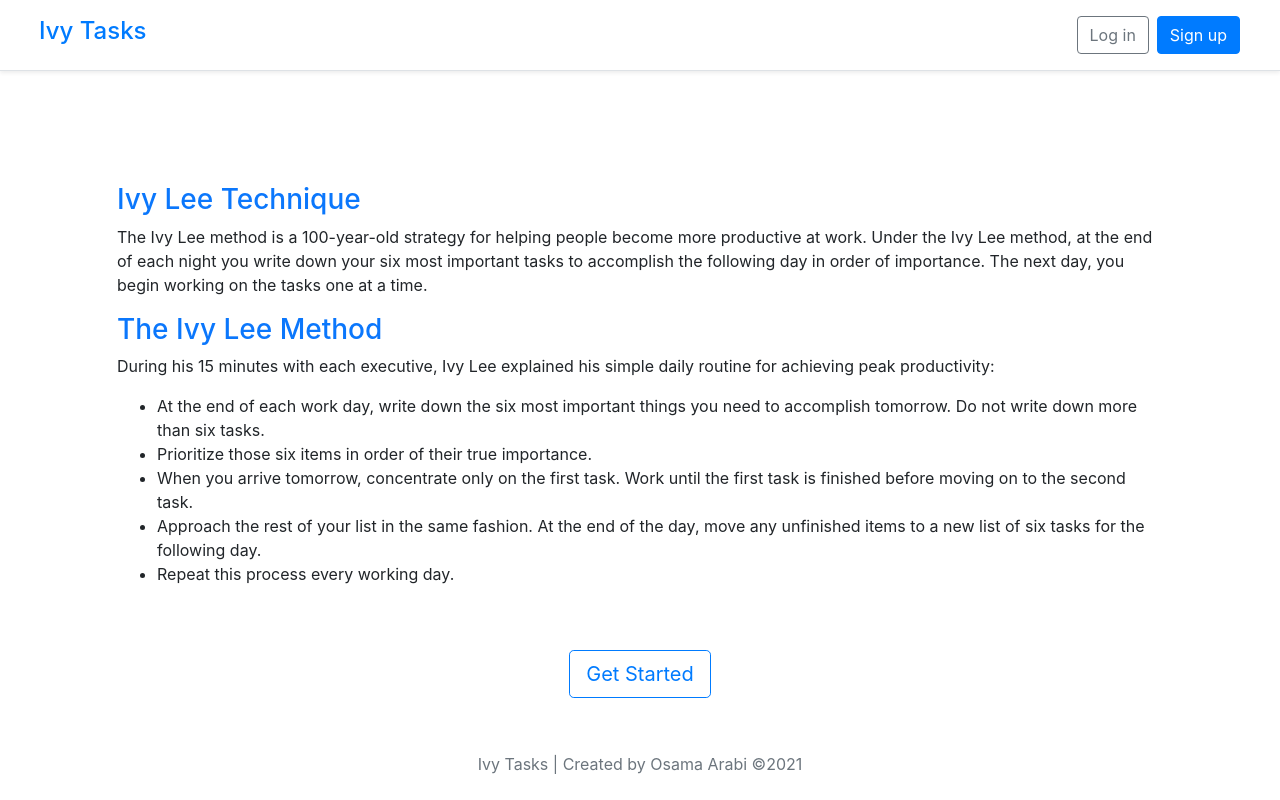
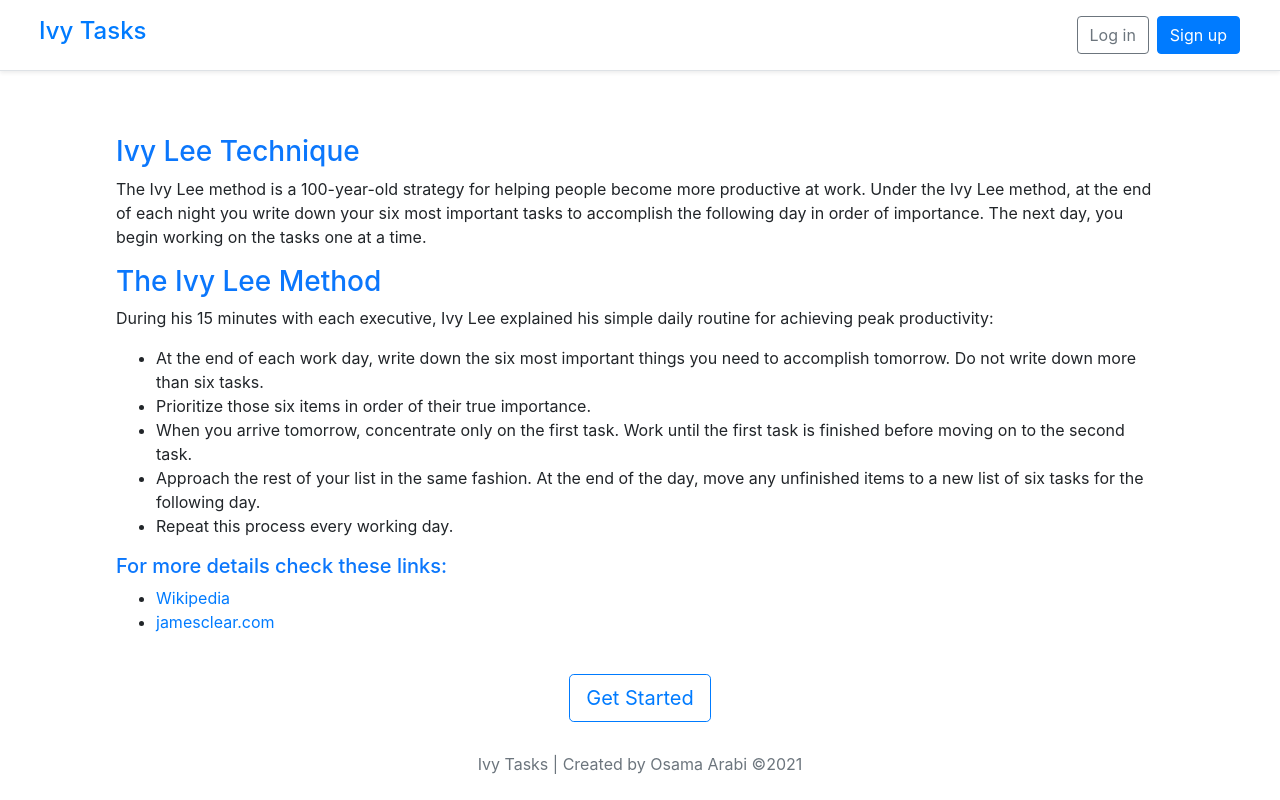
Before and after one commit to osamamhd/ivyTasks, a Django app: template templates/about.html in a window 1280 px wide. Run offline with Django 3.2, Linux system fonts and the light colour scheme; the template is opened without the code that fills it, so the values that code supplies are empty; parts of the project's set-up code (start-up, migrations or seed data) failed here and were passed over.

Commit message:
add links for more info.

```diff
--- a/templates/about.html
+++ b/templates/about.html
@@ -5,7 +5,7 @@
 {% block title %}About{% endblock title %}
 
 {% block content %}
-    <main role="main" class="container px-3 py-3 pt-md-5 pb-md-4 mx-auto">
+    <main role="main" class="container ">
         <div class="px-3 py-3 pt-md-5 pb-md-4 mx-auto">
             <h3 class="hello">Ivy Lee Technique</h3>
             <p>The Ivy Lee method is a 100-year-old strategy for helping people become more productive at work.
@@ -29,12 +29,20 @@
                 </li>
                 <li>Repeat this process every working day.</li>
             </ul>
+
+            <h5 class="hello">For more details check these links:</h5>
+                <ul>
+                    <li><a href="https://en.wikipedia.org/wiki/Ivy_Lee">Wikipedia</a></li>
+                    <li><a href="https://jamesclear.com/ivy-lee">jamesclear.com</a></li>
+                </ul>
         </div>
     </main>
 
     {% if user.is_authenticated %}
         <div class="pricing-header mx-auto text-center">
-            <button type="button" class="btn btn-outline-primary btn-lg">Tasks List</button>
+            <a href="{% url 'task_list' %}">
+                <button type="button" class="btn btn-outline-primary btn-lg">Tasks List</button>
+            </a>
         </div>
     {% else %}
         <div class="pricing-header mx-auto text-center">
```
